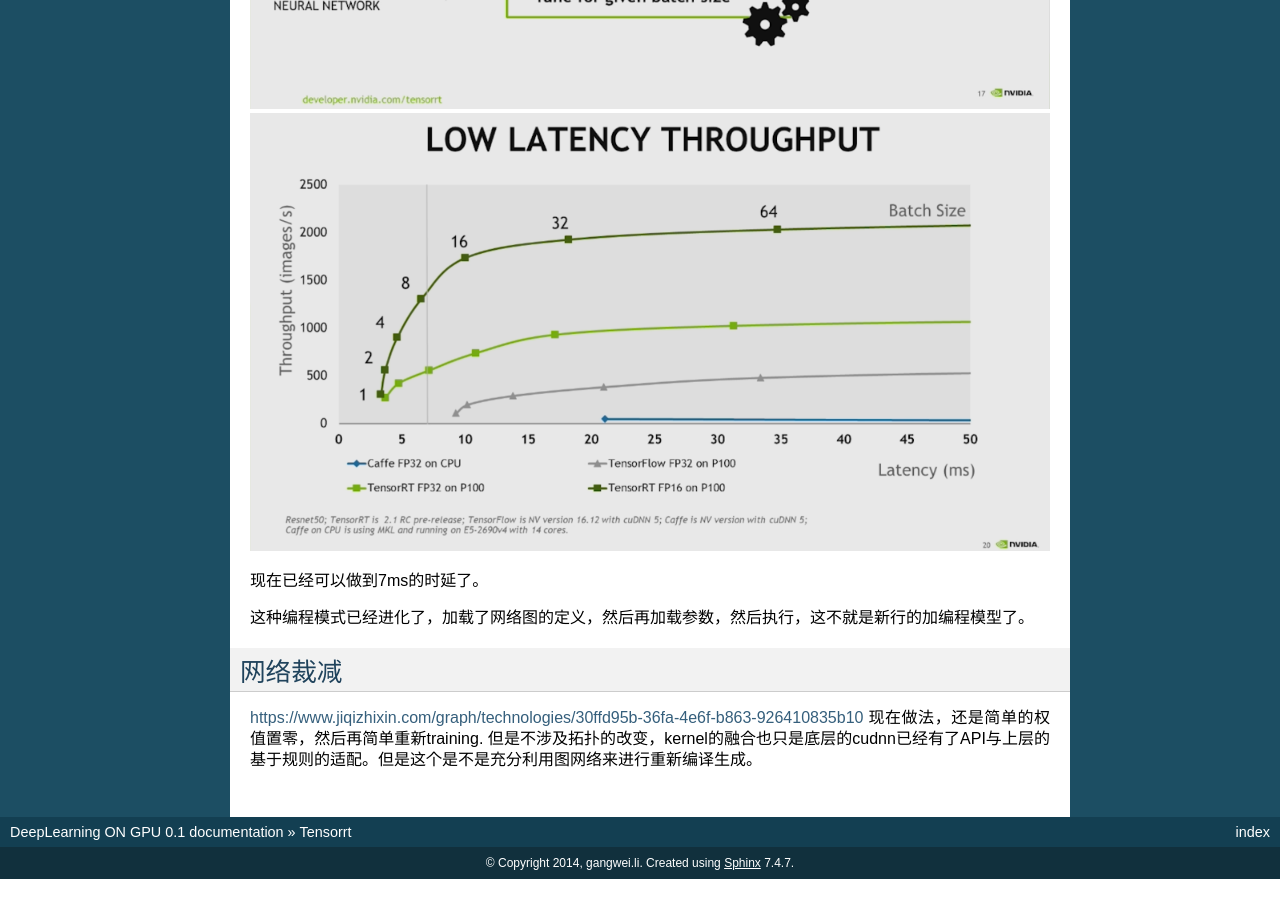
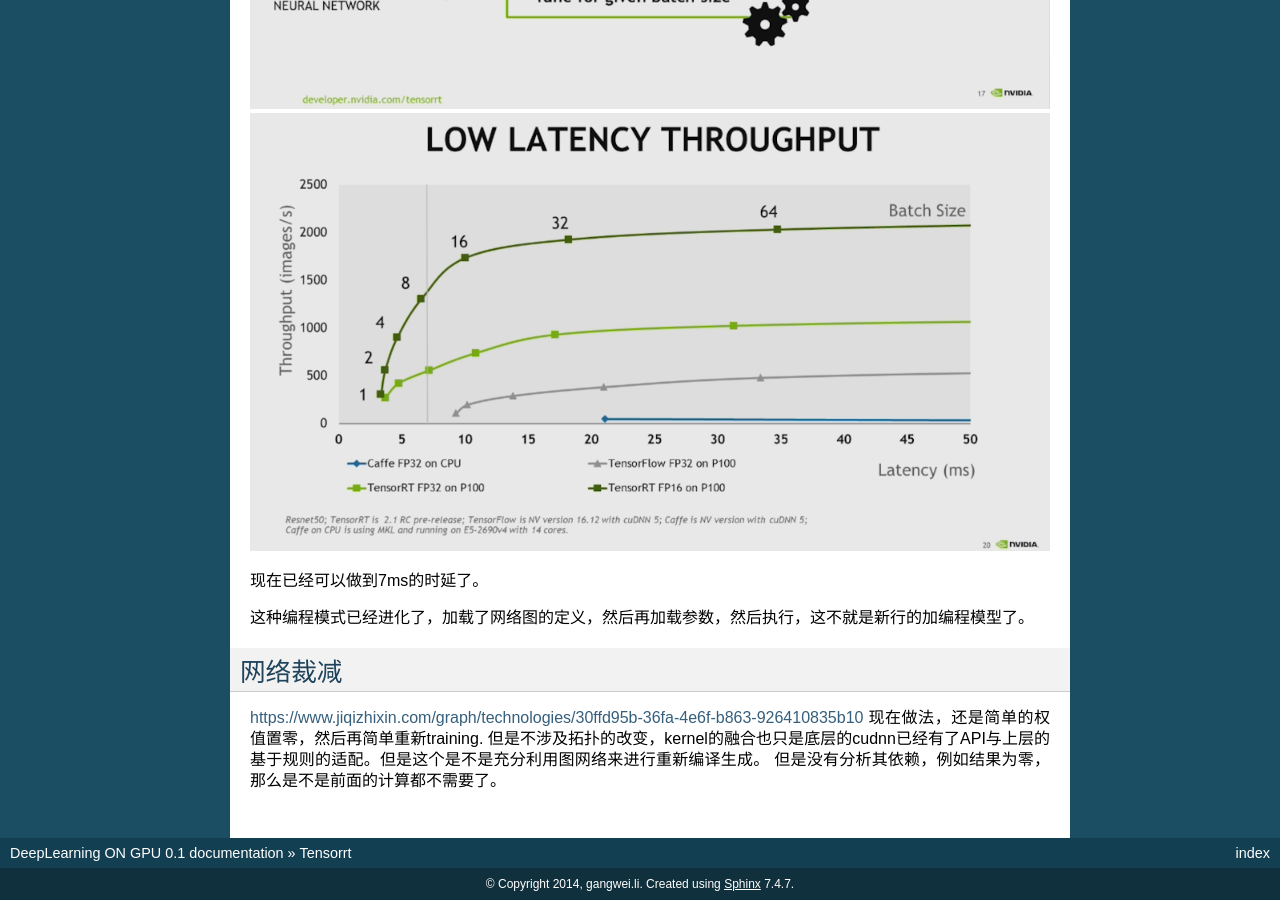
Before and after one commit to gwli/DeepLearningOnGPU, a Sphinx documentation site: the page built from source/Stage_3/tensorrt.rst, in a window 1280 px wide and 900 px high, scrolled down 2148 px. Built offline with Sphinx 7.4.7, drawn with Linux system fonts in a browser that asks for light colours; before the commit the page ends 3027 px from its top, so only the background shows below that.

Commit message:
置零的路径分析

```diff
--- a/source/Stage_3/tensorrt.rst
+++ b/source/Stage_3/tensorrt.rst
@@ -87,3 +87,4 @@
 ========
 https://www.jiqizhixin.com/graph/technologies/30ffd95b-36fa-4e6f-b863-926410835b10
 现在做法，还是简单的权值置零，然后再简单重新training. 但是不涉及拓扑的改变，kernel的融合也只是底层的cudnn已经有了API与上层的基于规则的适配。但是这个是不是充分利用图网络来进行重新编译生成。
+但是没有分析其依赖，例如结果为零，那么是不是前面的计算都不需要了。
```
